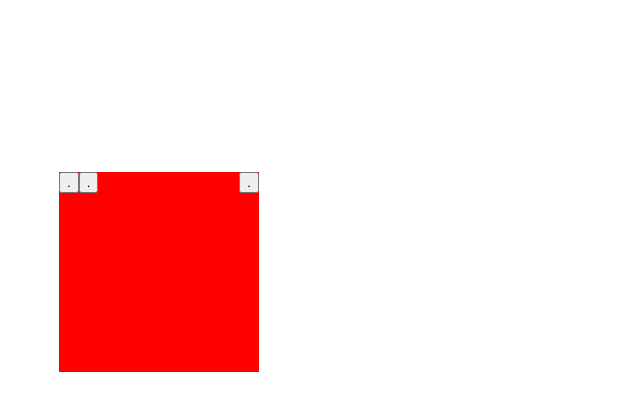
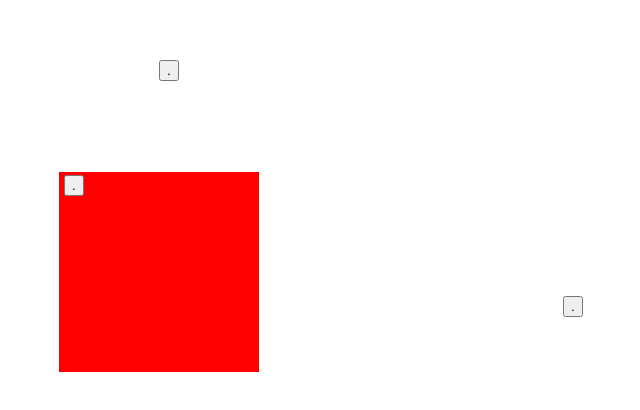
Before and after one commit to juliomdsneto/JsRandom, a React (Create React App) app: page / in a window 1280 px wide. Shown: the part 136-546 px from the top of the page, without its empty margins (481-1121 px from the left). Built offline with nearby package versions, Linux system fonts and the light colour scheme.

Commit message:
adding some buttons
need to fix the way they stay when used

```diff
--- a/package.json
+++ b/package.json
@@ -5,7 +5,8 @@
   "dependencies": {
     "react": "^17.0.2",
     "react-dom": "^17.0.2",
-    "react-scripts": "4.0.3"
+    "react-scripts": "4.0.3",
+    "typescript": "^4.4.3"
   },
   "scripts": {
     "start": "react-scripts start",
--- a/src/App.js
+++ b/src/App.js
@@ -14,13 +14,8 @@ export default function App() {
     h: 200
   });
 
-  const [boxForm, setBoxForm] = useState({
-    width: `${dims.w}px`,
-    height: `${dims.h}px`,
-    backgroundColor: "red"
-  });
 
-const teste = {
+  const boxForm = {
     width: `${dims.w}px`,
     height: `${dims.h}px`,
     backgroundColor: "red"
@@ -56,46 +51,57 @@ const teste = {
     <div style={{
       justifyContent: "center",
       alignItems: "center",
-      height:"100vh",
+      height: "100vh",
       display: "flex"
     }} onMouseMove={resizeFrame} onMouseUp={stopResize}>
       <div
-        style={teste}
+        style={boxForm}
       >
         <button style={
           {
+
+            position: "relative",
+            left: -45,
+            top: -47,
             cursor: "pointer",
             border: "2p solid black",
-            float: "right",
-            margin: 0
+            margin: 50
           }
         }
           onMouseDown={startResize}>
           .
         </button>
+        {
           <button style={
             {
+              position: "relative",
+              right: -454,
+              top: -47,
               cursor: "pointer",
               border: "2p solid black",
-            float: "center",
-            margin: 0
+              margin: 50
             }
           }
             onMouseDown={startResize}>
             .
           </button>
+        }
 
+        {
           <button style={
             {
+              position: "absolute",
+              left: 590,
+              top: 146,
               cursor: "pointer",
               border: "2p solid black",
-            float: "revert",
-            margin: 0
+              margin: 50
             }
           }
             onMouseDown={startResize}>
             .
           </button>
+        }
 
       </div>
     </div>
```
Also changed, not shown: 1 other file (tests, documents, lock files or other folders). Lines whose indentation alone changed are shown as unchanged.
